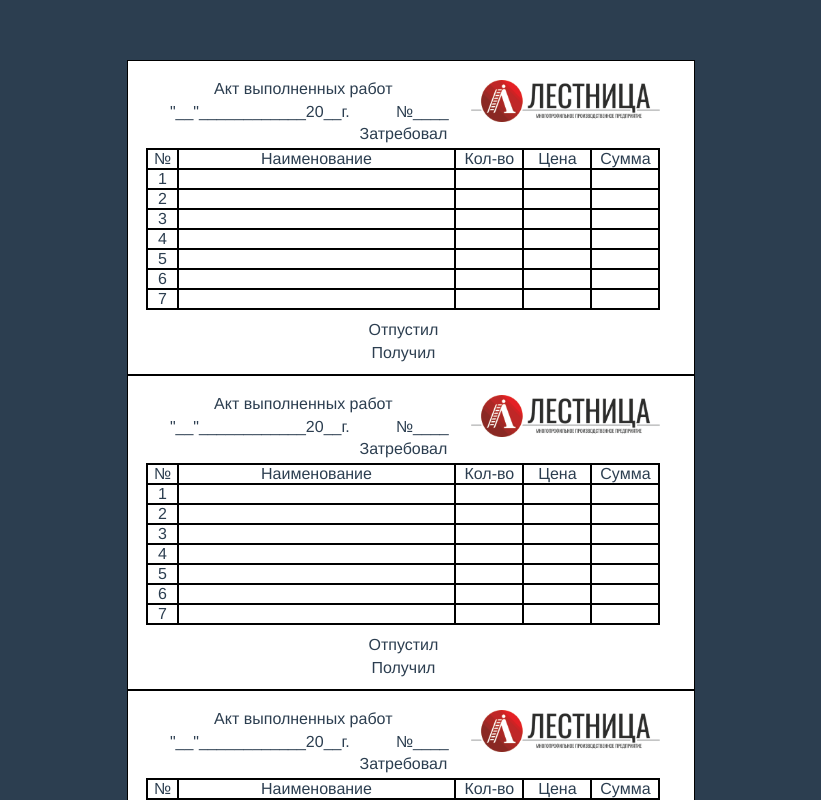
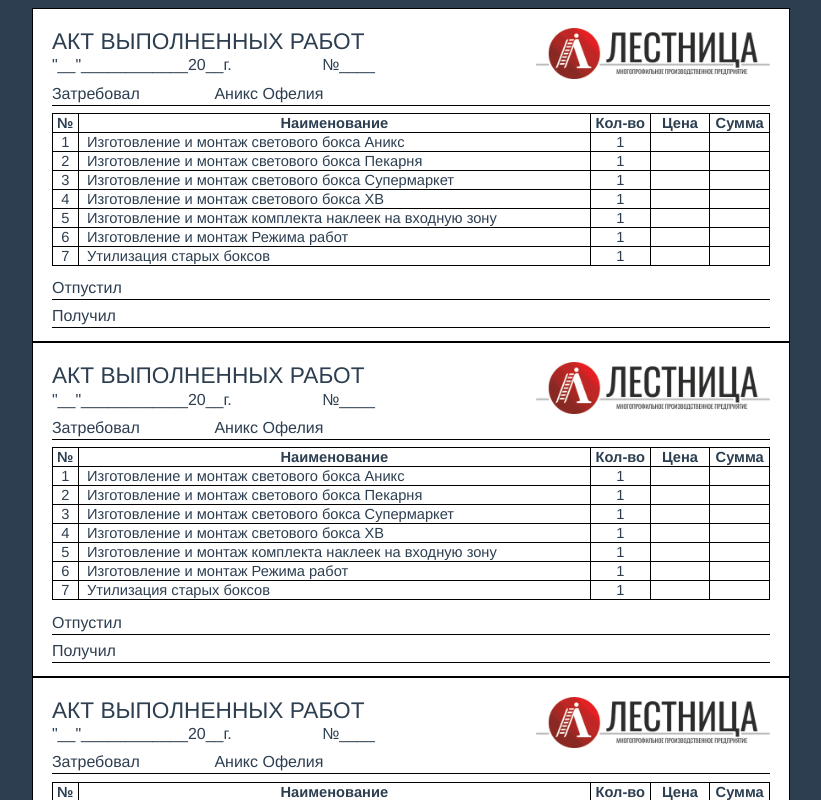
Before and after one commit to 7snak7/accountin_paper, a Vue app: page / in a window 1280 px wide. Shown: the top 800 px of the page, without its empty margins (229-1050 px from the left). Built offline with nearby package versions, Linux system fonts and the light colour scheme.

Commit message:
alternative ui

```diff
--- a/src/App.vue
+++ b/src/App.vue
@@ -20,7 +20,6 @@ export default {
   -moz-osx-font-smoothing: grayscale;
   text-align: center;
   color: #2c3e50;
-  margin-top: 60px;
 }
 body {
   background-color: #2c3e50;
--- a/src/components/AccPaper.vue
+++ b/src/components/AccPaper.vue
@@ -3,9 +3,15 @@
     name: "AccPaper",
     data() {
       return {
-        shop: '',
-        inputs: ['','','','','','',''],
-        col: ['','','','','','',''],
+        shop: 'Аникс Офелия',
+        inputs: ['Изготовление и монтаж светового бокса Аникс',
+          'Изготовление и монтаж светового бокса Пекарня',
+          'Изготовление и монтаж светового бокса Супермаркет',
+          'Изготовление и монтаж светового бокса ХВ',
+          'Изготовление и монтаж комплекта наклеек на входную зону',
+          'Изготовление и монтаж Режима работ',
+          'Утилизация старых боксов'],
+        col: ['1','1','1','1','1','1','1'],
       }
     },
     methods:{
@@ -22,56 +28,23 @@
     <div class="logo"><img alt="Logo" src="../assets/logo.png"></div>
     <div class="data">"__"____________20__г.</div>
     <div class="number">№____</div>
-    <div class="shop">Затребовал</div>
-    <div class="list">
-      <div>№</div>
-      <div>Наименование</div>
-      <div>Кол-во</div>
-      <div>Цена</div>
-      <div>Сумма</div>
-
-      <div>1</div>
-      <div></div>
-      <div></div>
-      <div></div>
-      <div></div>
-
-      <div>2</div>
-      <div></div>
-      <div></div>
-      <div></div>
-      <div></div>
-
-      <div>3</div>
-      <div></div>
-      <div></div>
-      <div></div>
-      <div></div>
-
-      <div>4</div>
-      <div></div>
-      <div></div>
-      <div></div>
-      <div></div>
-
-      <div>5</div>
-      <div></div>
-      <div></div>
-      <div></div>
-      <div></div>
-
-      <div>6</div>
-      <div></div>
-      <div></div>
-      <div></div>
-      <div></div>
-
-      <div>7</div>
-      <div></div>
-      <div></div>
-      <div></div>
-      <div></div>
-    </div>
+    <div class="shop">Затребовал&ensp; &ensp; &ensp; &ensp; &ensp; &ensp; {{ shop }}</div>
+    <table class="list">
+      <tr class="headList">
+        <td>№</td>
+        <td>Наименование</td>
+        <td>Кол-во</td>
+        <td>Цена</td>
+        <td>Сумма</td>
+      </tr>
+      <tr v-for="n in inputs.length" :key="n">
+        <td>{{ n }}</td>
+        <td>&ensp;{{ inputs[n-1] }}</td>
+        <td>{{ col[n-1] }}</td>
+        <td></td>
+        <td></td>
+      </tr>
+    </table>
     <div class="released">Отпустил</div>
     <div class="received">Получил</div>
   </div>
@@ -99,18 +72,22 @@
   }
 
   .container {
-    width: 140mm;
+    width: 190mm;
     margin-left: auto;
     margin-right: auto;
     display: grid;
-    gap: 3mm;
+    gap: 3.5mm;
     padding: 5mm;
     background-color: white;
     border: 1px solid black;
-    grid-template-columns: 60mm 20mm 50mm;
-    grid-template-rows: 3mm 3mm 3mm auto 3mm 3mm;
+    grid-template-columns: 68mm 53mm 62mm;
+    grid-template-rows: 4mm 4mm 4mm auto 4mm 4mm;
+    page-break-inside: avoid;
   }
   .head {
+    text-transform: uppercase;
+    text-align: left;
+    font-size: 6mm;
     grid-column: 1/3;
   }
   .logo {
@@ -118,23 +95,38 @@
     grid-column: 3/4;
   }
   .shop, .received, .released {
+    text-align: left;
     grid-column: 1/4;
+    padding-bottom: 20px;
+    border-bottom: 1px solid black;
   }
-  .list {
+  .number, .data {
+    text-align: left;
+  }
+  .list{
     grid-column: 1/4;
-    display: grid;
-    grid-template-columns: 8mm auto 18mm 18mm 18mm;
+    border-collapse: collapse;
+  }
+  .headList{
+    font-weight: bold;
+  }
+  .list td {
     border: 1px solid black;
+    font-size: 11pt;
   }
-  .list div {
-    border: 1px solid black;
+  td:nth-child(1) {
+    width: 6mm;
   }
-  .logo {
-    text-align: right;
-    float: right;
+  td:nth-child(2) {
+    text-align: left;
+  }
+  .headList td {
+    text-align: center;
+  }
+  td:nth-child(n+3) {
+    width: 15mm;
   }
   img {
     max-width: 100%;
   }
-
 </style>
```
